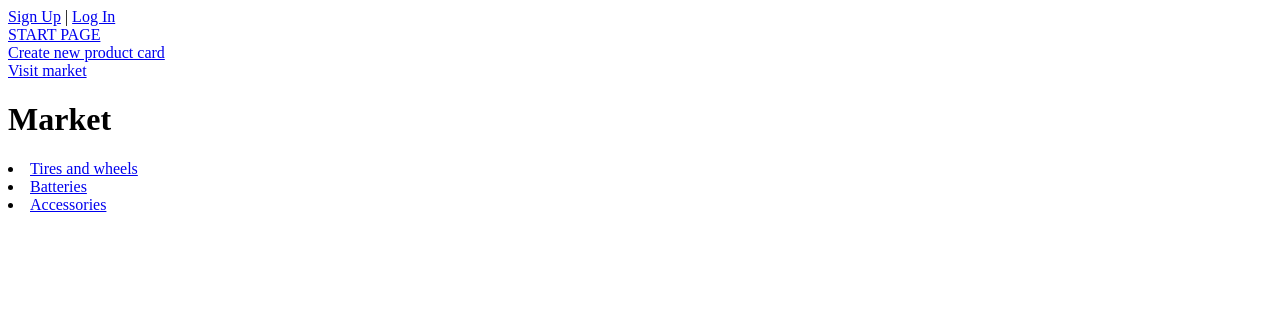
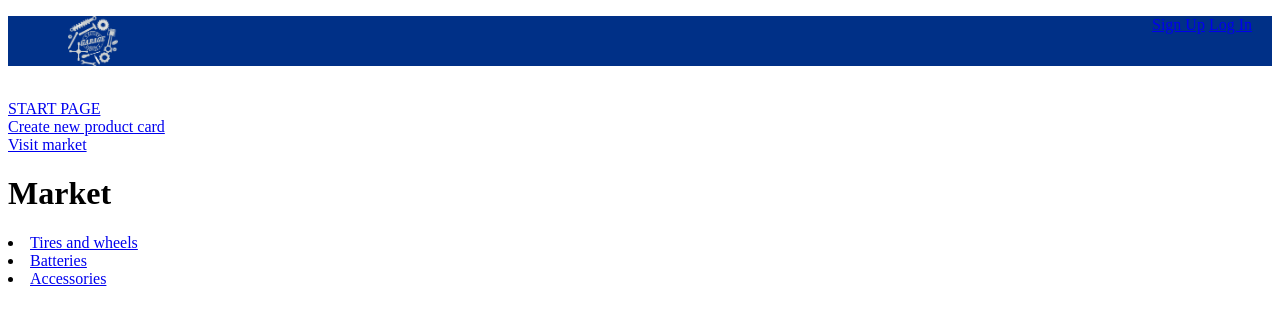
Before and after one commit to may42day/auto-marketplace, a Django app: page /market/ in a window 1280 px wide. Shown: the top 325 px of the page. Run offline with Django 4.2, Linux system fonts and the light colour scheme; data comes from the database, SQL or seed files in the repository.

Commit message:
feat: add css

```diff
--- a/Eshop/settings.py
+++ b/Eshop/settings.py
@@ -121,7 +121,9 @@
 # https://docs.djangoproject.com/en/4.1/howto/static-files/
 
 STATIC_URL = 'static/'
-
+STATICFILES_DIRS = [
+    BASE_DIR / "static",
+]
 # Default primary key field type
 # https://docs.djangoproject.com/en/4.1/ref/settings/#default-auto-field
 
--- /dev/null
+++ b/static/css/base.css
@@ -0,0 +1,22 @@
+ul {
+  height: 50px;
+  background-color: #003087;
+}
+
+ul li {
+  height: inherit;
+  display: inline-block;
+  flex: 0 0 1;
+}
+
+ul li:first-child {
+  margin-left: 20px;
+}
+
+
+
+ul li:last-child {
+  justify-content: flex-end;
+  margin-right: 20px;
+  float: right;
+}
--- a/templates/base.html
+++ b/templates/base.html
@@ -1,17 +1,25 @@
+{% load static%}
 <!DOCTYPE html>
 <html lang="en">
 <head>
     <meta charset="UTF-8">
     <title>{% block title %}{% endblock %}</title>
+    <link rel="shortcut icon" type= 'image/png' href="{% static 'pictures/favicon.png' %}">
+    <link rel="stylesheet" href="{% static 'css/base.css' %}">
     {% block link %}{% endblock %}
 </head>
 <body>
-{% if request.user.is_authenticated %}
-{{ user.profile.user_type }}, {{ user.username }} <a href="{% url 'logout' %}">Exit</a>
-{% else %}
-    <a href="{% url 'sign_up' %}">Sign Up</a> |
-    <a href="{% url 'login' %}">Log In</a>
-{% endif %}
+
+<ul>
+    <li><img class='logo' src="{% static 'pictures/logo.png' %}" alt="AutoShop Garage" width="50" height="50"></li>
+    {% if request.user.is_authenticated %}
+        <li>{{ user.profile.user_type }}, {{ user.username }} |
+        <a href="{% url 'logout' %}">Exit</a></li>
+    {% else %}
+        <li><a class='authorisation' href="{% url 'sign_up' %}">Sign Up</a>
+        <a href="{% url 'login' %}">Log In</a></li>
+    {% endif %}
+</ul>
     <br>
     <a href="{% url 'start-page' %}">START PAGE</a> <br>
     <a href="{% url 'create-card' %}">Create new product card</a> <br>
```
Also changed, not shown: static/pictures/favicon.png (added), static/pictures/logo.png (added).
